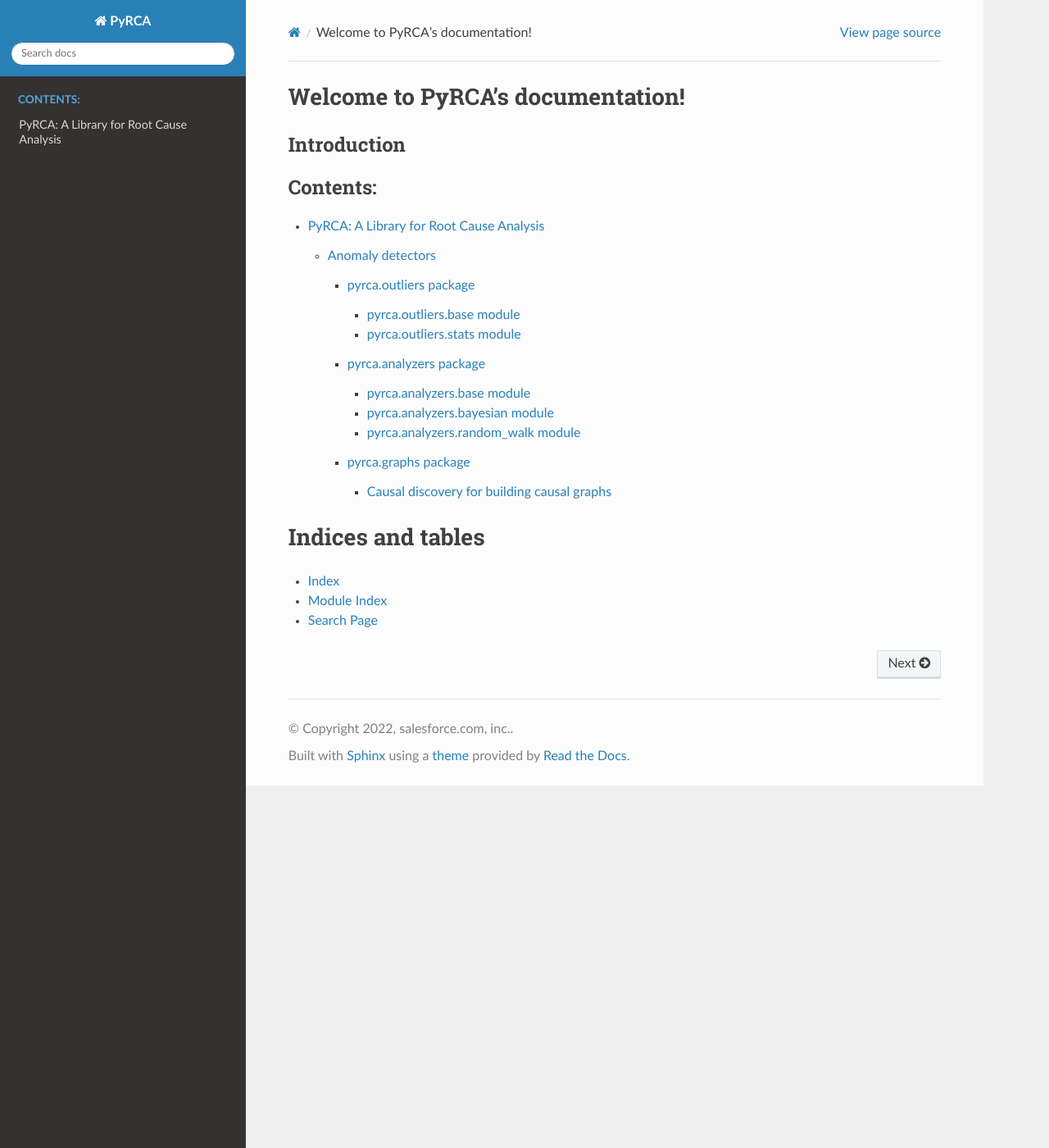
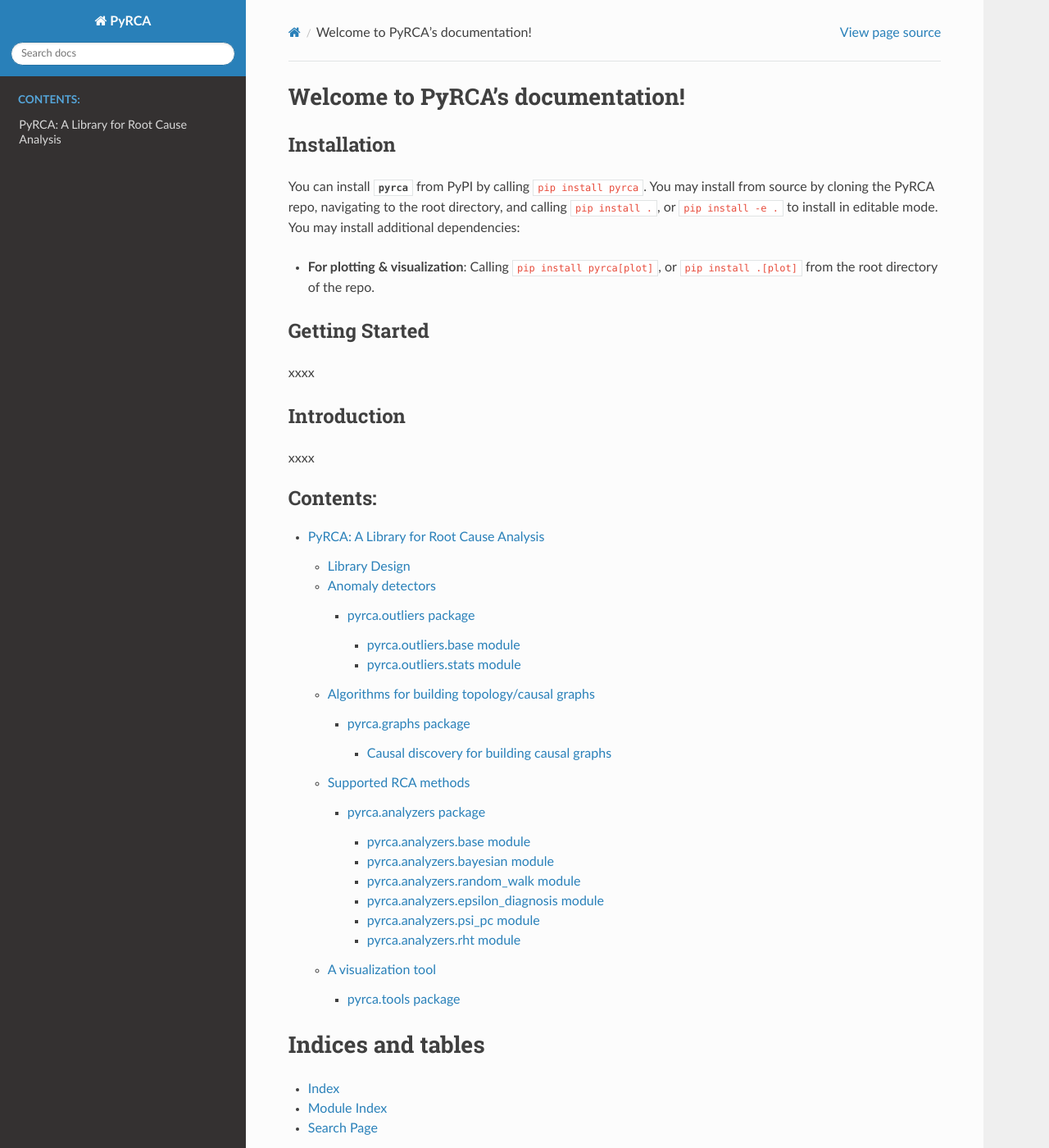
Before and after one commit to salesforce/PyRCA, a Sphinx documentation site: the page built from docs/index.rst, in a window 1280 px wide and 1400 px high. Shown: the whole window at 82% size. Built offline with Sphinx 7.4.7 and the Read the Docs theme 2.0.0, drawn with Linux system fonts in a browser that asks for light colours.

Commit message:
Update the documentations

```diff
--- a/docs/index.rst
+++ b/docs/index.rst
@@ -6,8 +6,25 @@
 Welcome to PyRCA's documentation!
 ========================================
 
+Installation
+############
+
+You can install :py:mod:`pyrca` from PyPI by calling ``pip install pyrca``. You may install from source by
+cloning the PyRCA repo, navigating to the root directory, and calling
+``pip install .``, or ``pip install -e .`` to install in editable mode. You may install additional dependencies:
+
+- **For plotting & visualization**: Calling ``pip install pyrca[plot]``, or ``pip install .[plot]`` from the
+  root directory of the repo.
+
+Getting Started
+###############
+
+xxxx
+
 Introduction
 ############
+
+xxxx
 
 .. toctree::
    :maxdepth: 4
--- a/docs/pyrca.analyzers.rst
+++ b/docs/pyrca.analyzers.rst
@@ -34,3 +34,27 @@
    :members:
    :undoc-members:
    :show-inheritance:
+
+pyrca.analyzers.epsilon_diagnosis module
+----------------------------------
+
+.. automodule:: pyrca.analyzers.epsilon_diagnosis
+   :members:
+   :undoc-members:
+   :show-inheritance:
+
+pyrca.analyzers.psi_pc module
+----------------------------------
+
+.. automodule:: pyrca.analyzers.psi_pc
+   :members:
+   :undoc-members:
+   :show-inheritance:
+
+pyrca.analyzers.rht module
+----------------------------------
+
+.. automodule:: pyrca.analyzers.rht
+   :members:
+   :undoc-members:
+   :show-inheritance:
--- a/docs/pyrca.rst
+++ b/docs/pyrca.rst
@@ -1,5 +1,10 @@
 PyRCA: A Library for Root Cause Analysis
 ========================================
+
+Library Design
+--------------
+
+xxx
 
 .. automodule:: pyrca
    :members:
@@ -13,5 +18,27 @@
    :maxdepth: 4
 
    pyrca.outliers
+
+Algorithms for building topology/causal graphs
+----------------------------------------------
+
+.. toctree::
+   :maxdepth: 4
+
+   pyrca.graphs
+
+Supported RCA methods
+---------------------
+
+.. toctree::
+   :maxdepth: 4
+
    pyrca.analyzers
-   pyrca.graphs
+
+A visualization tool
+--------------------
+
+.. toctree::
+   :maxdepth: 4
+
+   pyrca.tools
--- /dev/null
+++ b/docs/pyrca.tools.rst
@@ -0,0 +1,7 @@
+pyrca.tools package
+===================
+
+.. automodule:: pyrca.tools
+   :members:
+   :undoc-members:
+   :show-inheritance:
```
